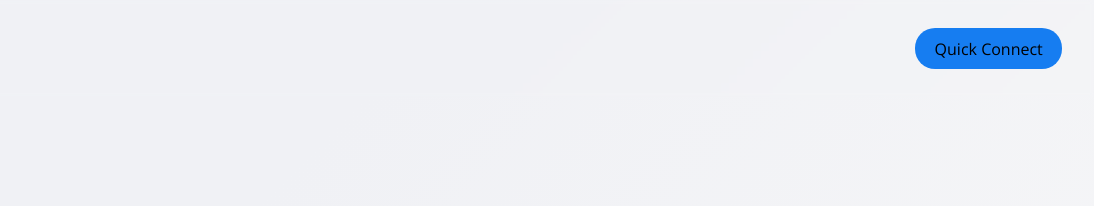
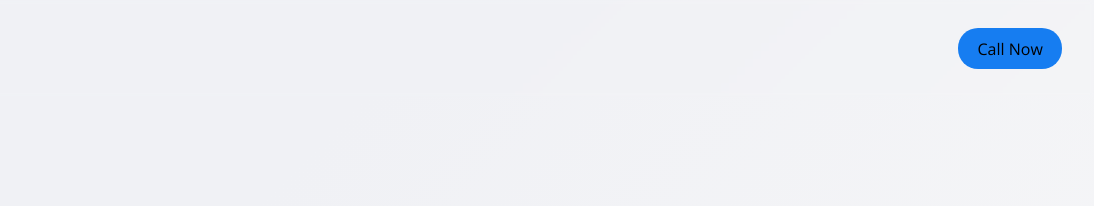
Before and after one commit to plantskanchan/micro1, a plain HTML site: page index.html in a window 1280 px wide. Shown: the top 206 px of the page, 186-1280 px from the left. Drawn offline with nearby package versions, Linux system fonts and the light colour scheme.

Commit message:
Update index.html

```diff
--- a/index.html
+++ b/index.html
@@ -32,7 +32,7 @@ referrerPolicy="no-referrer-when-downgrade"></a></div></noscript>
         <div class="navbar-left">
             <img src="bay logo.png" alt="" />
         </div>
-      <a href="tel:+18449066168" class="btn-a">Quick Connect</a>
+      <a href="tel:+18449066168" class="btn-a">Call Now</a>
     </nav>
     <div class="landing-section">
       <div class="landing-section-left">
```
